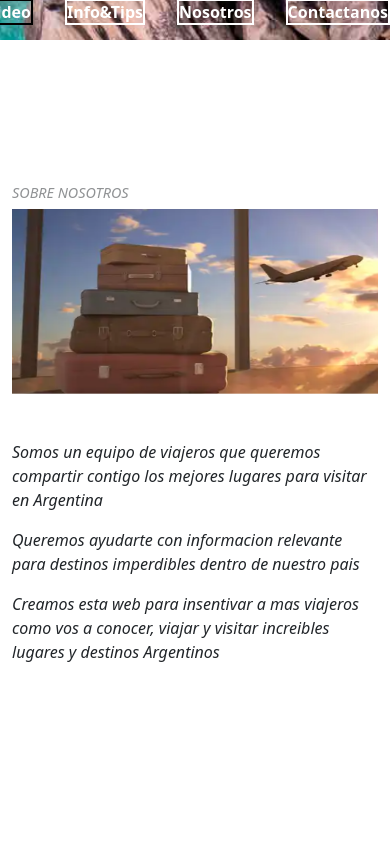
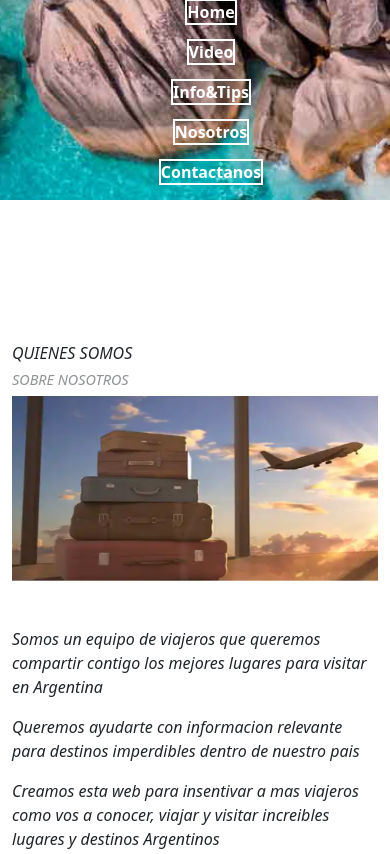
Before and after one commit to MBNiro/PF-Niro-Belen, a website: page estructura/nosotros.html in a window 390 px wide. Shown: the top 854 px of the page. Drawn offline with nearby package versions, Linux system fonts and the light colour scheme.

Commit message:
ultimas modificaciones

```diff
--- a/estructura/nosotros.html
+++ b/estructura/nosotros.html
@@ -24,6 +24,7 @@
         </header>
         <section class="sobrenosotros">
             <article class="container">
+                <h1>QUIENES SOMOS</h1>
                 <h2 class="text-body-tertiary" id="nosotros_parrafo">SOBRE NOSOTROS</h2>
                 <div class="row">
                     <div class="col-xl-3 col-lg-4 col-md-6 col-sm-12">
--- a/scss/main.scss
+++ b/scss/main.scss
@@ -36,7 +36,8 @@ ul{
     gap:$gap;
 }}
 @media (max-width: 474px) {
-    nav{flex-direction: column;}
+    nav ul{flex-direction: column;
+    gap:1rem;}
 }
 img{
     width: $width;
@@ -53,6 +54,8 @@ margin-bottom: $margin;
 .sobrenosotros{
     margin-top: $margin;
 }
+h1{ font-style: italic;
+    font-size:100%;}
 h2{
     font-style: oblique;
     font-size: 90%;
@@ -90,6 +93,10 @@ footer{
     align-items: center;
     gap:$gap;
 }
+@media (max-width: 315px) {
+    .ul_contactos{flex-direction: column;
+    gap:1rem;}
+}
 .contactos{
     color: $color;
     list-style-type: none;
```
Also changed, not shown: estructura/contacto.html (+1 -0 lines), estructura/infoytips.html (+1 -0 lines), css/main.css.
